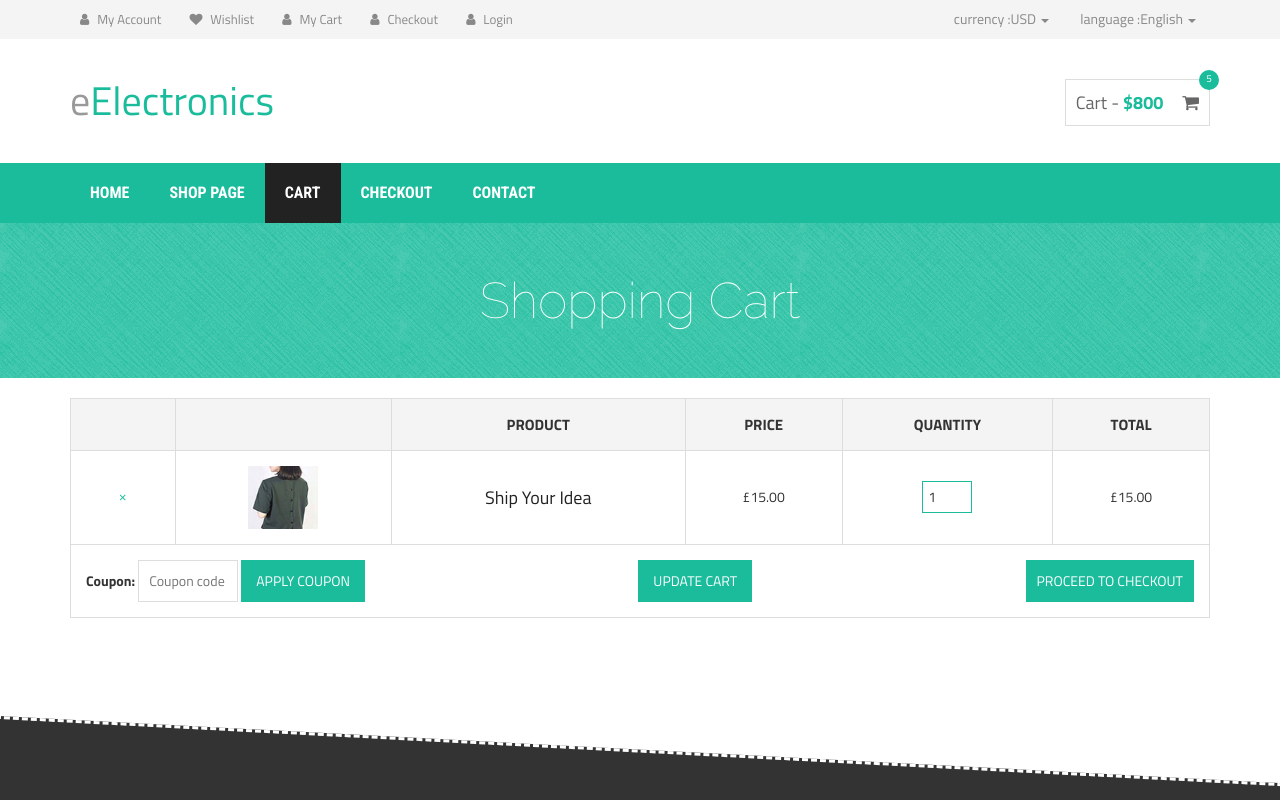
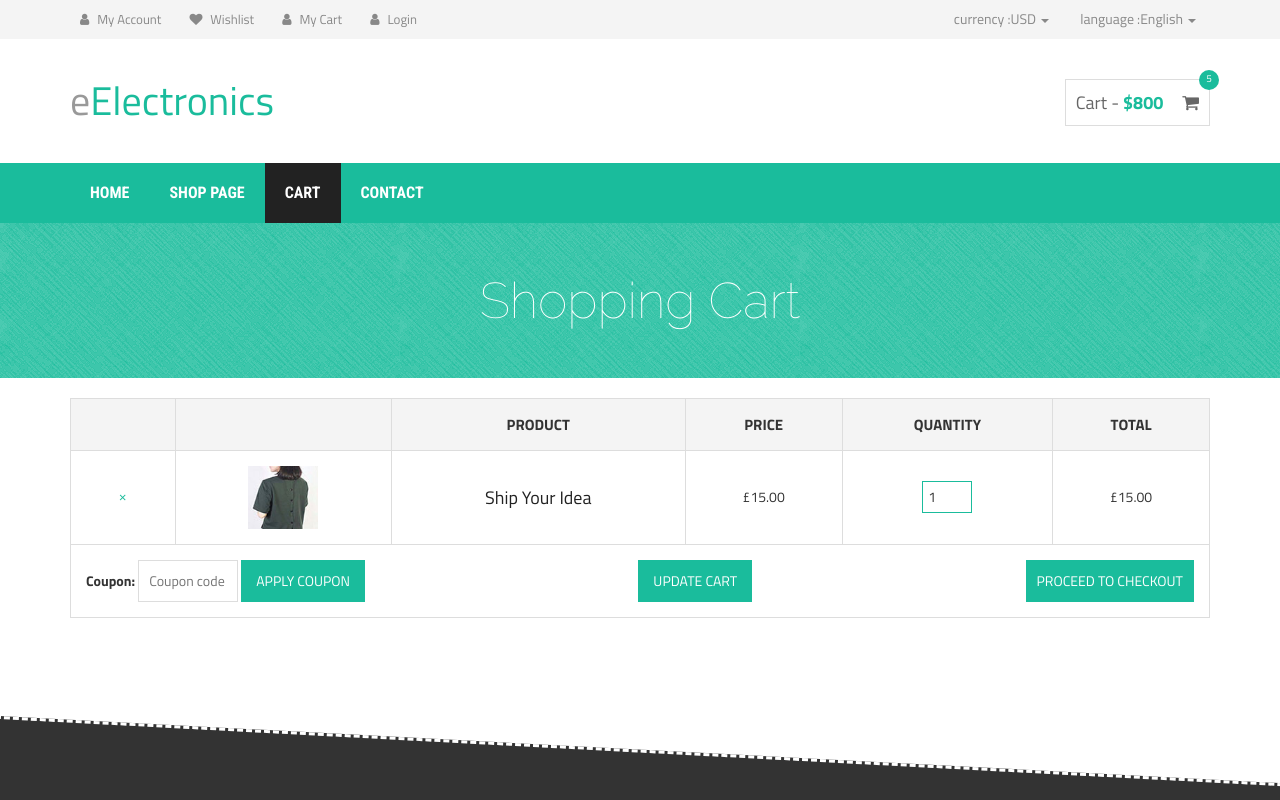
Before and after one commit to Herlanggaws/jokulinTemplate, a plain HTML site: page cart.html in a window 1280 px wide. Shown: the top 800 px of the page. Drawn offline with nearby package versions, Linux system fonts and the light colour scheme.

Commit message:
delete checkout

```diff
--- a/cart.html
+++ b/cart.html
@@ -41,7 +41,6 @@
                             <li><a href="account.html"><i class="fa fa-user"></i> My Account</a></li>
                             <li><a href="#"><i class="fa fa-heart"></i> Wishlist</a></li>
                             <li><a href="cart.html"><i class="fa fa-user"></i> My Cart</a></li>
-                            <li><a href="checkout.html"><i class="fa fa-user"></i> Checkout</a></li>
                             <li><a href="#" data-toggle="modal" data-target="#myModal"><i class="fa fa-user"></i> Login</a></li>
                         </ul>
                     </div>
@@ -191,7 +190,6 @@
                         <li><a href="index.html">Home</a></li>
                         <li><a href="shop.html">Shop page</a></li>
                         <li class="active"><a href="cart.html">Cart</a></li>
-                        <li><a href="checkout.html">Checkout</a></li>
                         <li><a href="contact.html">Contact</a></li>
                     </ul>
                 </div>
@@ -338,7 +336,7 @@
                                                       </div>
                                                       <div class="modal-footer">
                                                         <button class="pull-left" type="submit" data-dismiss="modal">Close</button>
-                                                        <a style="color:#fff !important;text-decoration:none"  href="checkout.html"><button style="border-left: 3px solid #fff;" type="submit" class="pull-left">checkout</a></button>
+                                                        <a style="color:#fff !important;text-decoration:none"  href="order-confirmation.html"><button style="border-left: 3px solid #fff;" type="submit" class="pull-left">checkout</a></button>
                                                       </div>
                                                     </div>
                                                   </div>
```
Also changed, not shown: shop.html (+0 -2 lines).
